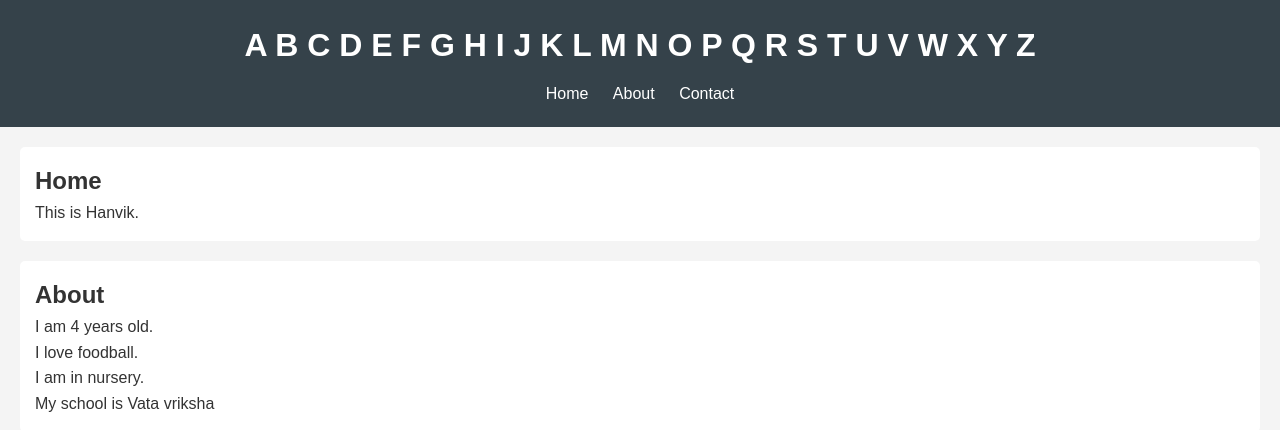
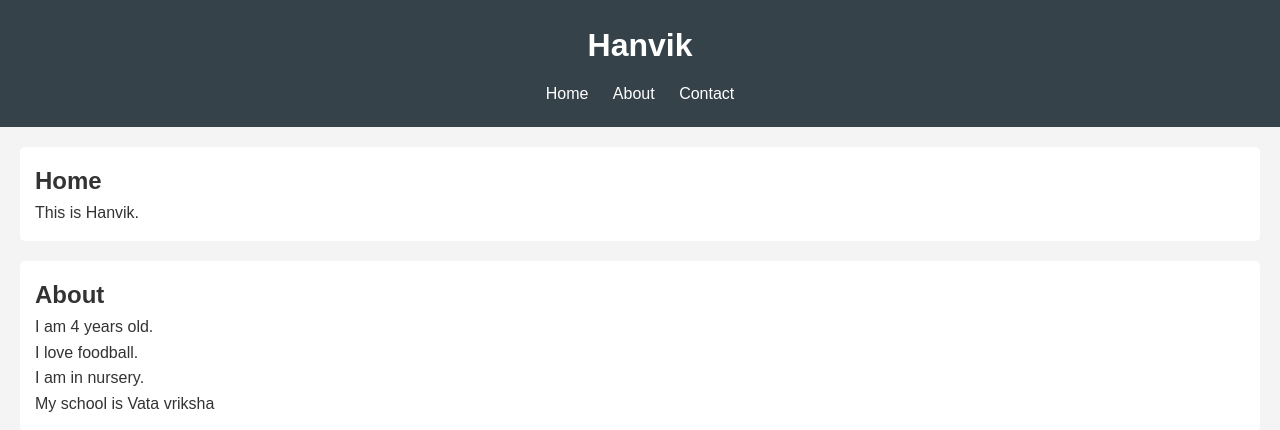
Before and after one commit to DilipKumarm007/DilipKumarm007.github.io, a plain HTML site: page index.html in a window 1280 px wide. Shown: the top 430 px of the page. Drawn offline with Linux system fonts and the light colour scheme.

Commit message:
Update index.html

```diff
--- a/index.html
+++ b/index.html
@@ -8,7 +8,7 @@
 </head>
 <body>
     <header>
-        <h1>A B C D E F G H I J K L M N O P Q R S T U V W X Y Z</h1>
+        <h1>Hanvik</h1>
         <nav>
             <a href="#home">Home</a>
             <a href="#about">About</a>
```
